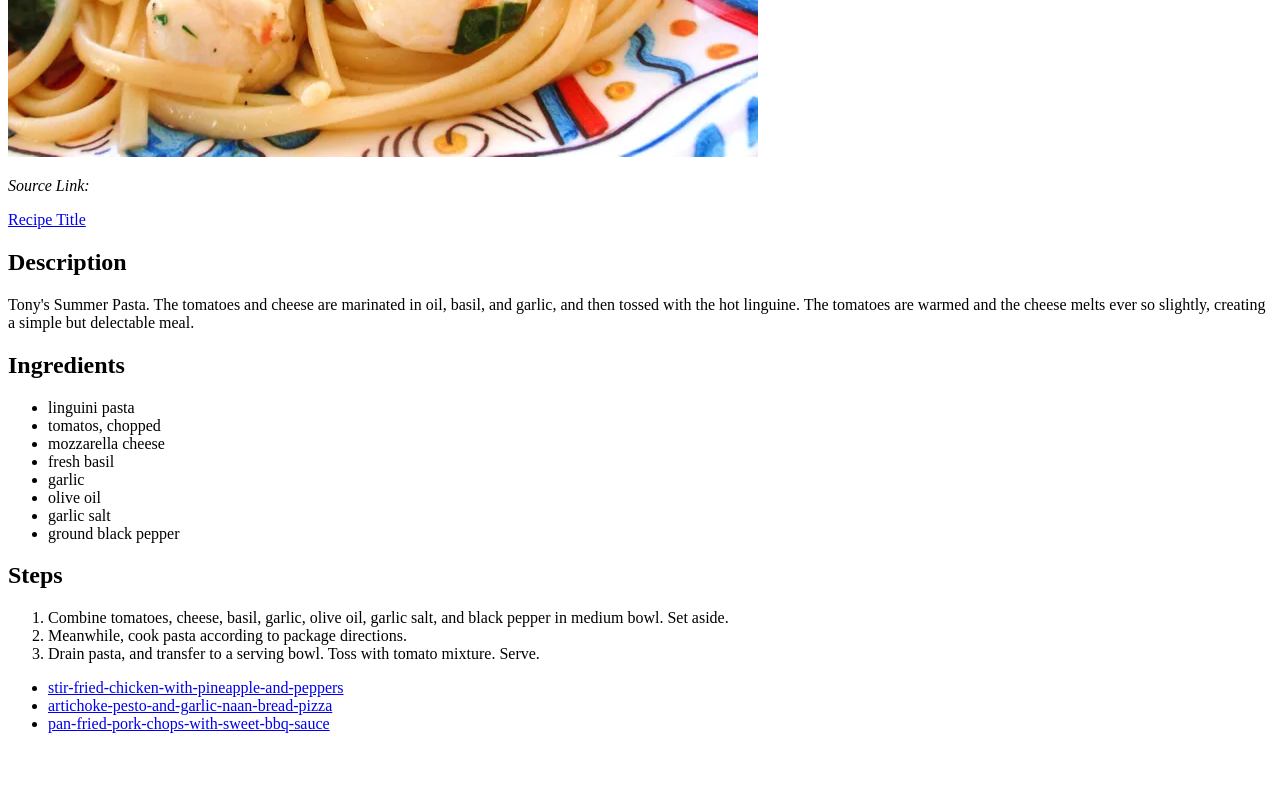
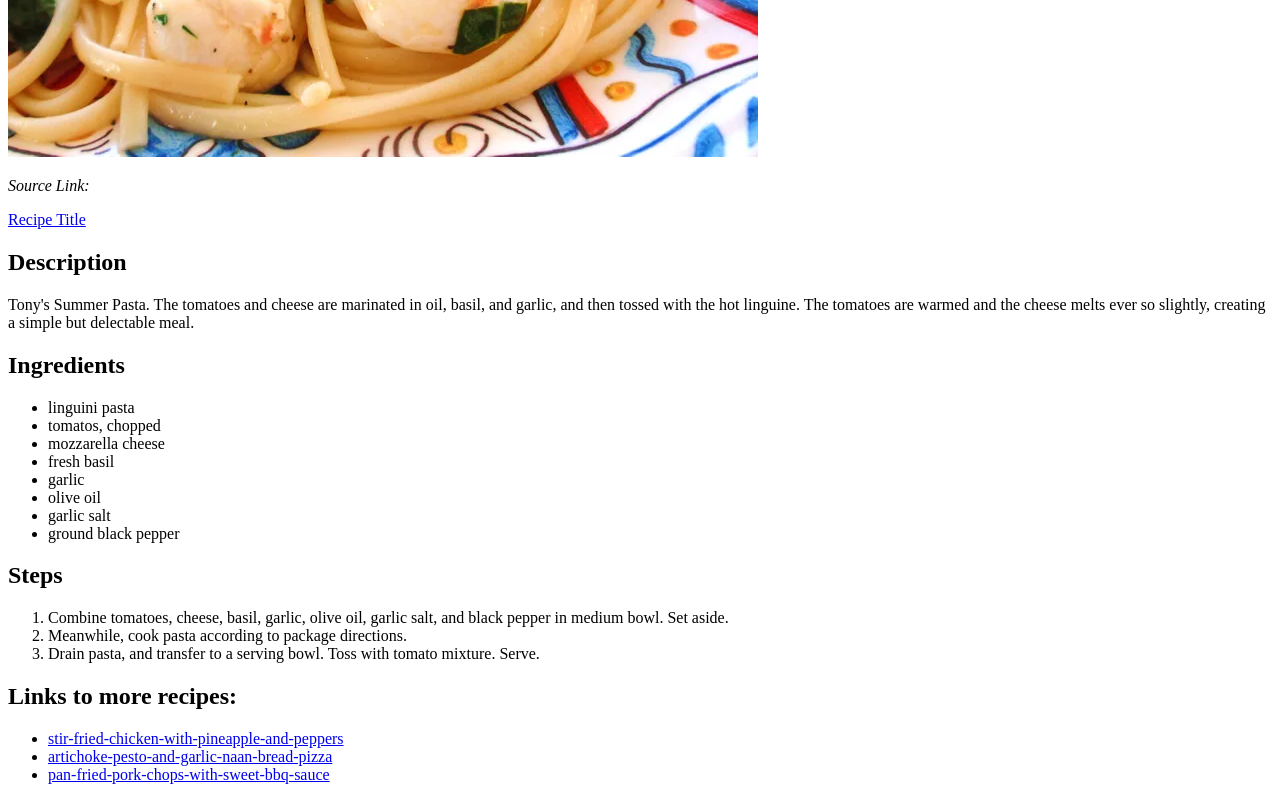
Before and after one commit to GOszh/odin-recipes, a plain HTML site: page recipes/index.html in a window 1280 px wide. Shown: the part 486-1286 px from the top of the page. Before the commit the page ends 1235 px from the top, so only its background shows below. Drawn offline with Linux system fonts and the light colour scheme.

Commit message:
added title for more links

```diff
--- a/recipes/index.html
+++ b/recipes/index.html
@@ -31,6 +31,7 @@
         <li>Drain pasta, and transfer to a serving bowl. Toss with tomato mixture. Serve.</li>
     </ol>
 
+    <h2>Links to more recipes:</h2>
     <ul>
         <li><a href="https://www.allrecipes.com/recipe/77524/stir-fried-chicken-with-pineapple-and-peppers/" target="_blank" rel="noopener noreferrer">stir-fried-chicken-with-pineapple-and-peppers</a></li>
         <li><a href="https://www.allrecipes.com/recipe/259539/artichoke-pesto-and-garlic-naan-bread-pizza/" target="_blank" rel="noopener noreferrer">artichoke-pesto-and-garlic-naan-bread-pizza</a></li>
```
